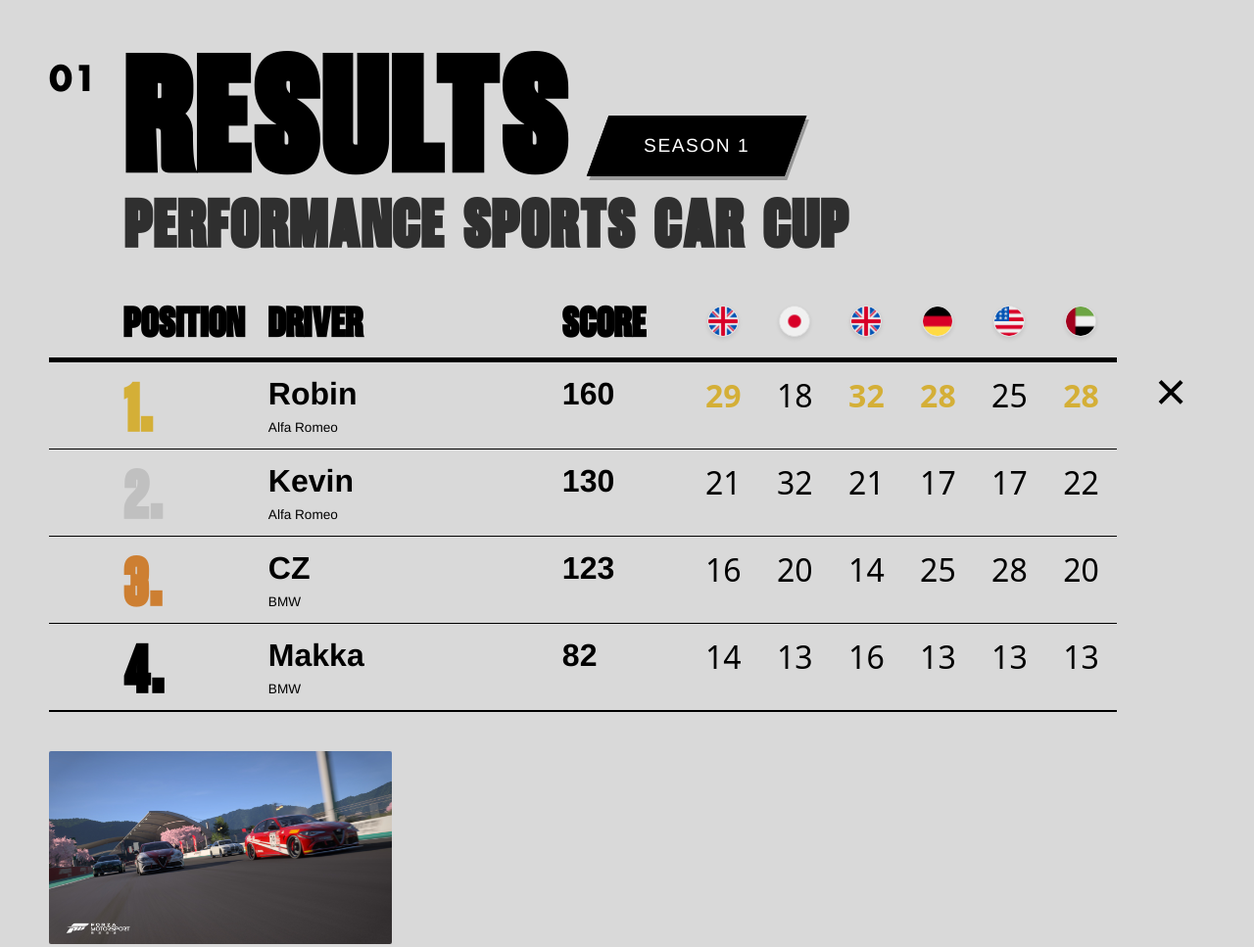
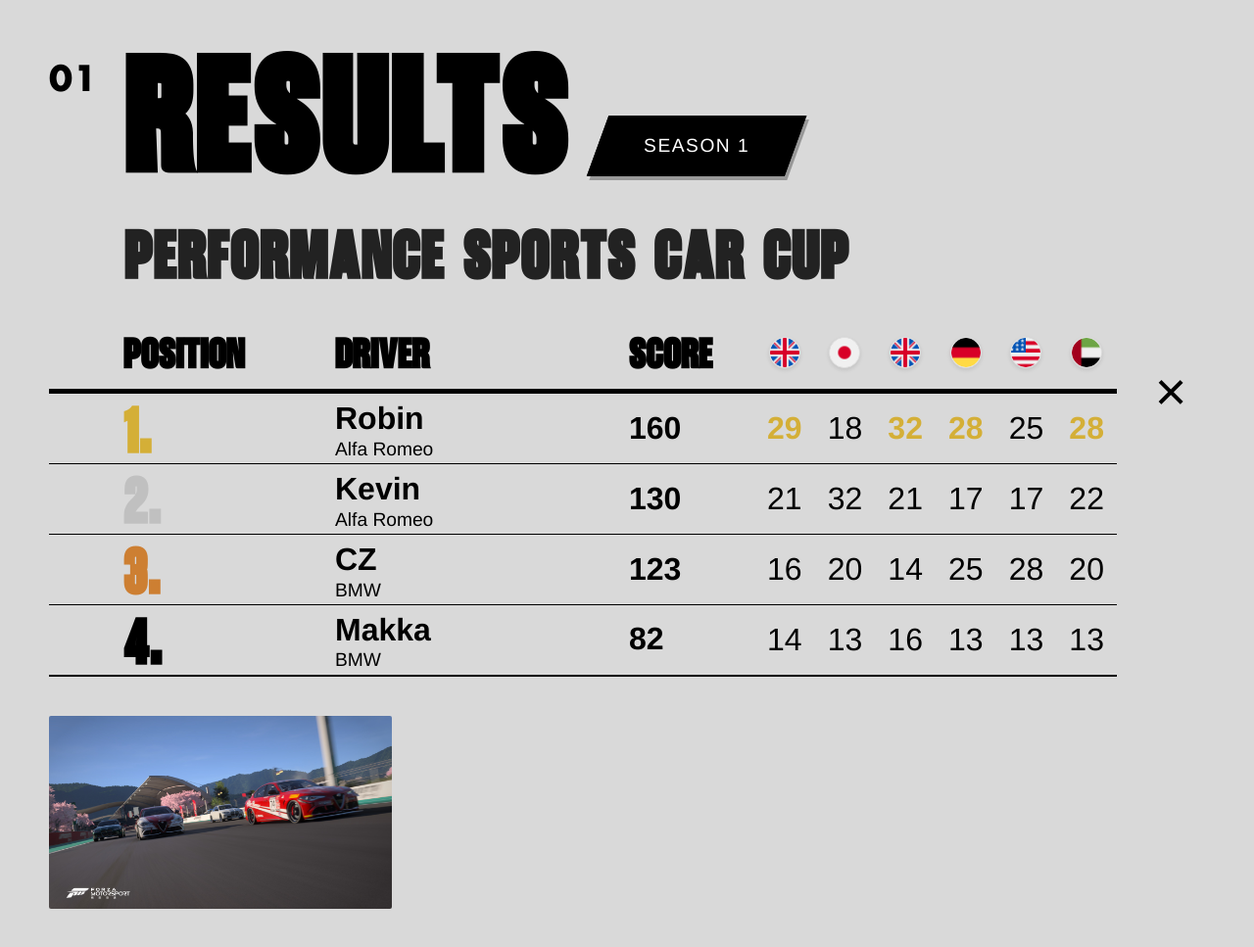
Before and after one commit to EAmonKEZhenG/GSRL, a plain HTML site: page results.html in a window 1280 px wide. Shown: the whole page at 98% size. Drawn offline with Linux system fonts and the light colour scheme.

Commit message:
format update

```diff
--- a/css/drivers.css
+++ b/css/drivers.css
@@ -204,13 +204,13 @@
 
 
 .drivers-main__name {
-  margin-top: 0.2rem;
+  margin-top: 2.2rem;
   font-family: "Brunson", system-ui, sans-serif;
   font-size: clamp(2rem, 5vw, 5rem);
   font-weight: 700;
   letter-spacing: 0.04em;
   text-transform: uppercase;
-  color: #2f2f2f;
+  color: #222222;
   margin-bottom: 32px;
 }
 
--- a/css/results.css
+++ b/css/results.css
@@ -17,7 +17,7 @@
 
 @font-face {
     font-family: "Helvetica Neue";
-    src: url("../assets/fonts/Helvetica.ttf") format("truetype");
+    src: url("../assets/fonts/Helvetica.otf") format("opentype");
     font-weight: 500;
     font-style: normal;
     font-display: swap;
@@ -98,13 +98,13 @@
 
 
 .results-header__subtitle {
-    margin-top: 0.2rem;
+    margin-top: 2.2rem;
     font-family: "Brunson", system-ui, sans-serif;
     font-size: clamp(2rem, 5vw, 5rem);
     font-weight: 700;
     letter-spacing: 0.04em;
     text-transform: uppercase;
-    color: #2f2f2f;
+    color: #222222;
 }
 
 
@@ -224,14 +224,14 @@
     font-family: "Brunson", system-ui, sans-serif;
     font-size: 2.5rem;
     text-align: left;
-    padding: 10px 12px;
+    padding: 8px 12px;
     border-bottom: 5px solid #000;
     font-weight: 700;
     letter-spacing: 0.02em;
 }
 
 
-.results-table__th--pos   { width: 100px; }
+.results-table__th--pos   { width: 280px; }
 .results-table__th--driver{ width: 300px; }
 .results-table__th--score { width: 140px; }
 
@@ -300,7 +300,7 @@
 }
 
 .results-table td {
-    padding: 12px 12px;
+    padding: 5px 12px;
     font-size: 1rem;
     vertical-align: top;
 }
@@ -314,7 +314,7 @@
 
 .results-table .results-table__pos {
   font-family: "Brunson", system-ui, -apple-system, "Segoe UI", "Microsoft YaHei", sans-serif;
-  font-size: 4rem;
+  font-size: 3.8rem;
   font-weight: 700;
   line-height: 1;
 }
@@ -331,28 +331,31 @@
     font-size: 2rem;
     font-weight: 700;
     line-height: 1.3;
-    margin-bottom: 1px;
+    margin-bottom: 0.1px;
 }
 
 .results-table__team {
     font-family: "Helvetica Neue", system-ui, sans-serif;
-    font-size: 0.85rem;
+    font-size: 1.2rem;
     color: #000000;
     font-style: normal;
-    margin-top: 3px;
-    line-height: 1.4;
+    margin-top: 0.1px;
+    line-height: 1;
     font-weight: 400;
 }
 
 
 .results-table .results-table__total {
     font-family: "Helvetica Neue", system-ui, sans-serif;
+    vertical-align: middle;
     font-size: 2rem;
     font-weight: 700;
     line-height: 1.3;
 }
 
 .results-table .results-table__race {
+    font-family: "Helvetica Neue", system-ui, sans-serif;
+    vertical-align: middle;
     text-align: center;
     font-size: 2rem;
     line-height: 1.4;
```
